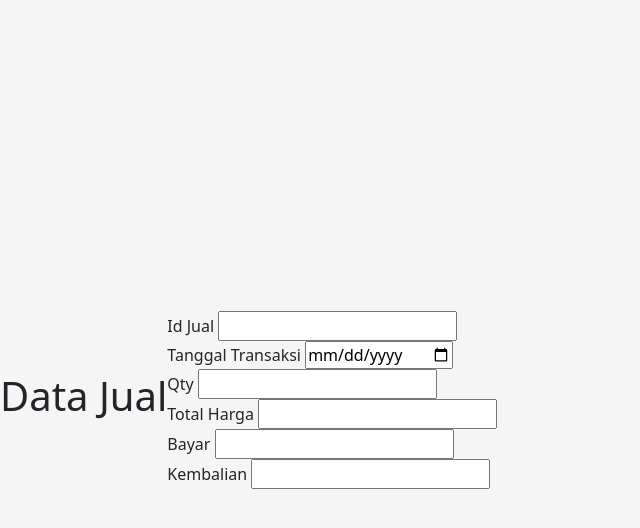
After one commit to rahmadinaariyanti/ecommers.github.io, a PHP site: the page made by views/Jual/addjual.php in a window 1280 px wide. The commit adds this page. Shown: the top 528 px of the page, without its empty margins (0-640 px from the left). Run offline with PHP 8.4, Linux system fonts and the light colour scheme; the template is opened without the code that fills it, so the values that code supplies are empty.

Commit message:
commit kedua

```diff
--- a/config/config.php
+++ b/config/config.php
@@ -4,7 +4,7 @@ require('database.php');
 
 $uri        = explode('/', $_SERVER['REQUEST_URI']);
 
-$base_url = "http://localhost/dbpenjualan/";
+$base_url = "http://localhost/ecommers/";
 
 $default_controller = 'dashboard';
 $controller         = ($uri[2]) ? $uri[2] : $default_controller;
--- a/config/helpers.php
+++ b/config/helpers.php
@@ -7,7 +7,7 @@ class Helpers
 {
 
 	function base_url() {
-		return $base_url = 'http://localhost/dbpenjualan/';
+		return $base_url = 'http://localhost/ecommers/';
 	}
 
 	function template($view, $data = '') {
--- a/controllers/jenis.php
+++ b/controllers/jenis.php
@@ -2,8 +2,8 @@
 if($aksi=='index'){
 
     $data['jenis']=$db->query($connect,"SELECT * FROM tjenis");
-    $d['title'] = "Jenis";
-    $helpers->load_view('templates/header.php',$d);
+    $data['title'] = "Jenis";
+    $helpers->load_view('templates/header.php',$data);
     $helpers->load_view('jenis/jenis.php',$data);
     $helpers->load_view('templates/footer.php');
 }
--- a/index.php
+++ b/index.php
@@ -4,7 +4,7 @@ ob_start();
 include 'config/config.php';
 include 'config/helpers.php';
 
-// include 'views/includes/header.php';
+//include 'views/includes/header.php';
 
 $helpers = new Helpers;
 
@@ -13,6 +13,6 @@ if(file_exists(__DIR__.'/controllers/'.$controller.'.php'))
 else
 	die('404 Controller not found');
 
-// include 'views/includes/footer.php';
+//include 'views/includes/footer.php';
 
 ?>
--- /dev/null
+++ b/views/Jual/addjual.php
@@ -0,0 +1,67 @@
+<?php
+foreach($data['jual'] as $jual) {
+        if($jual>0){
+            $no=((int)$jual['kdjual'])+1;
+            $kd=sprintf("%04s",$no);
+        }else{
+            $kd="0001";
+        }
+        date_default_timezone_set('asia/jakarta');
+        $kodejual=date('ymd').$kd;
+
+    }
+?>
+<script type="text/javascript">
+    function startCalc(){
+        internal=setInterval("Calc()",1);
+    }
+    function Calc(){
+        harga=documen.jual.harga.value;
+        jualbarang=documen.jual.jmlbarang.value;
+        documen.jual.totalharga.value=(harga*1)*(qty*1);
+    }
+    function stopCalc(){
+        clearInterval(interval);
+    }
+    </script>
+<caption><h1>Data Jual</h1></caption>
+<div>
+    <form action="" method="post" name="jual">
+        <div>
+            <label for="">Id Jual</label>
+            <input type="text" name="idjual" id="" value="<?= $kodejual?>" readonly>
+        </div>
+        <div>
+            <label for="">Tanggal Transaksi</label>
+            <input type="date" name="tgljual" id="" placeholder="yyyy-mm-dd" required>
+        </div>
+        <div>
+            <?php
+                foreach($data['brg'] as $brg) {
+            ?>
+            <label for="">Nama Barang</label>
+            <input type="text" name="idbarang" id="" value="<?= $brg['idbarang']?>" hidden>
+            <input type="text" name="nmbarang" id="" value="<?= $brg['nmbarang']?>" readonly>
+            <div>
+            <input type="text" name="harga" id="" value="<?= $brg['harga']?>" onfocus="startCalc()" onblur="stopCalc()" readonly>
+            </div>
+            <?php } ?>
+        </div>
+        <div>
+            <label for="">Qty</label>
+            <input type="number" name="jmlbarang" id="" onfocus="startCalc()" onblur="stopCalc()" required>
+        </div>
+        <div>
+            <label for="">Total Harga</label>
+            <input type="number" name="totalharga" id="" onfocus="startCalc()" onblur="stopCalc()" readonly>
+        </div>
+        <div>
+            <label for="">Bayar</label>
+            <input type="number" name="bayar" id=""required>
+        </div>
+        <div>
+            <label for="">Kembalian</label>
+            <input type="number" name="kembalian" id="" readonly>
+        </div>
+    </form>
+</div>
```
Also changed, not shown: controllers/barang.php (+15 -0 lines), controllers/jual.php (added, +10 -0 lines), views/Barang/addbarang.php (+8 -7 lines), views/Barang/barang.php (+5 -2 lines).
